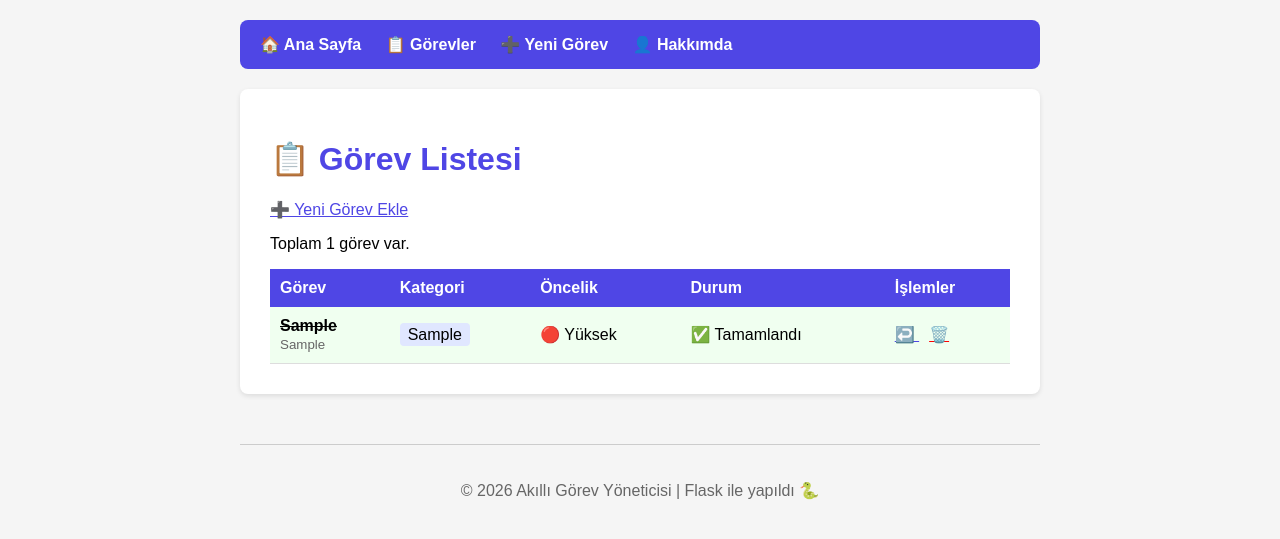
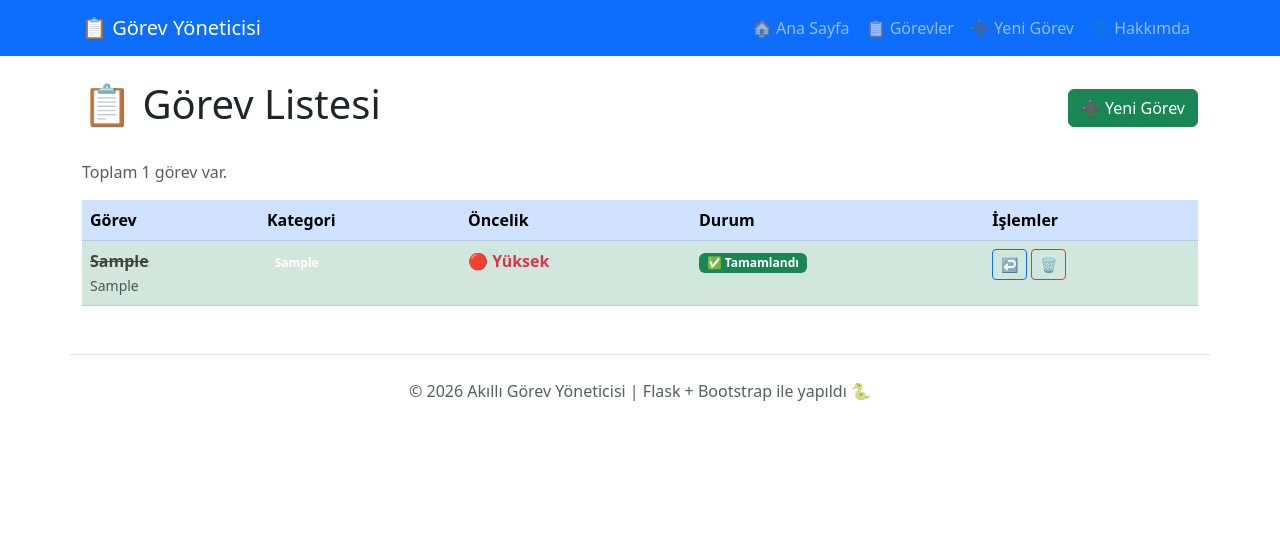
Before and after one commit to FatihErenCetin/taskify, a Flask app: page /tasks in a window 1280 px wide. Shown: the top 539 px of the page. Run offline with Flask 3, Linux system fonts and the light colour scheme; tables that the repository leaves empty hold one stand-in row (values such as "Sample post").

Commit message:
v0 basic Bootstrap 5 added

```diff
--- a/app.py
+++ b/app.py
@@ -133,15 +133,6 @@ def tasks():
 
 
 # ==========================================
-# SAYFA 4: İLETİŞİM
-# ==========================================
-# Adres: http://127.0.0.1:5000/iletisim
-@app.route('/iletisim')
-def iletisim():
-    pass
-
-
-# ==========================================
 # GÖREV EKLEME
 # ==========================================
 @app.route('/add', methods=['GET', 'POST'])
@@ -210,6 +201,15 @@ def complete_task(id):
 
 
 # ==========================================
+# SAYFA 4: İLETİŞİM
+# ==========================================
+# Adres: http://127.0.0.1:5000/iletisim
+@app.route('/iletisim')
+def iletisim():
+    pass
+
+
+# ==========================================
 # UYGULAMAYI BAŞLAT
 # ==========================================
 if __name__ == '__main__':
--- a/static/css/style.css
+++ b/static/css/style.css
@@ -1,62 +1,32 @@
 /* ==========================================
-   GÖREV YÖNETİCİSİ - ANA STİL DOSYASI
+   GÖREV YÖNETİCİSİ - ÖZEL STİLLER
+   Bootstrap'i tamamlayan ekstra stiller
    ========================================== */
 
-/* Genel Sayfa Ayarları */
-body {
-    font-family: Arial, sans-serif;
-    max-width: 800px;
-    margin: 0 auto;
-    padding: 20px;
-    background-color: #f5f5f5;
-}
-
-/* Navbar Stilleri */
-nav {
-    background-color: #4f46e5;
-    padding: 15px 20px;
-    border-radius: 8px;
-    margin-bottom: 20px;
-}
-
-nav a {
-    color: white;
-    text-decoration: none;
-    margin-right: 20px;
+/* Öncelik renkleri */
+.oncelik-yuksek {
+    color: #dc3545;
     font-weight: bold;
 }
 
-nav a:hover {
-    text-decoration: underline;
+.oncelik-normal {
+    color: #ffc107;
 }
 
-/* Ana İçerik */
-main {
-    background-color: white;
-    padding: 30px;
-    border-radius: 8px;
-    box-shadow: 0 2px 5px rgba(0,0,0,0.1);
+.oncelik-dusuk {
+    color: #28a745;
 }
 
-/* Başlıklar */
-h1 {
-    color: #4f46e5;
+/* Tamamlanmış görev */
+.tamamlandi {
+    text-decoration: line-through;
+    opacity: 0.7;
 }
 
-/* Linkler */
-a {
-    color: #4f46e5;
-}
-
-a:hover {
-    color: #3730a3;
-}
-
-/* Footer */
-footer {
-    margin-top: 50px;
-    padding-top: 20px;
-    border-top: 1px solid #ccc;
-    color: #666;
-    text-align: center;
-}
+/* Kategori badge özel renkleri */
+.kategori-is { background-color: #0d6efd; }
+.kategori-kisisel { background-color: #6f42c1; }
+.kategori-saglik { background-color: #d63384; }
+.kategori-egitim { background-color: #fd7e14; }
+.kategori-finans { background-color: #20c997; }
+.kategori-genel { background-color: #6c757d; }
--- a/templates/base.html
+++ b/templates/base.html
@@ -2,31 +2,56 @@
 <html lang="tr">
 <head>
     <meta charset="UTF-8">
+    <meta name="viewport" content="width=device-width, initial-scale=1.0">
     <title>{% block title %}Görev Yöneticisi{% endblock %}</title>
-    <!-- CSS Dosyasını Çağır -->
+
+    <!-- Bootstrap CSS -->
+    <link href="https://cdn.jsdelivr.net/npm/bootstrap@5.3.0/dist/css/bootstrap.min.css" rel="stylesheet">
+
+    <!-- Kendi CSS'imiz (Bootstrap'ten sonra - override için) -->
     <link rel="stylesheet" href="{{ url_for('static', filename='css/style.css') }}">
-
 </head>
-
-
 <body>
     <!-- NAVBAR -->
-    <nav>
-        <a href="/">🏠 Ana Sayfa</a>
-        <a href="/tasks">📋 Görevler</a>
-        <a href="/add">➕ Yeni Görev</a>
-        <a href="/aboutme">👤 Hakkımda</a>
+    <nav class="navbar navbar-expand-lg navbar-dark bg-primary mb-4">
+        <div class="container">
+            <a class="navbar-brand" href="/">📋 Görev Yöneticisi</a>
+
+            <button class="navbar-toggler" type="button" data-bs-toggle="collapse" data-bs-target="#navbarNav">
+                <span class="navbar-toggler-icon"></span>
+            </button>
+
+            <div class="collapse navbar-collapse" id="navbarNav">
+                <ul class="navbar-nav ms-auto">
+                    <li class="nav-item">
+                        <a class="nav-link" href="/">🏠 Ana Sayfa</a>
+                    </li>
+                    <li class="nav-item">
+                        <a class="nav-link" href="/tasks">📋 Görevler</a>
+                    </li>
+                    <li class="nav-item">
+                        <a class="nav-link" href="/add">➕ Yeni Görev</a>
+                    </li>
+                    <li class="nav-item">
+                        <a class="nav-link" href="/aboutme">👤 Hakkımda</a>
+                    </li>
+                </ul>
+            </div>
+        </div>
     </nav>
 
     <!-- İÇERİK -->
-    <main>
+    <main class="container">
         {% block content %}
         {% endblock %}
     </main>
 
     <!-- FOOTER -->
-    <footer>
-        <p>© 2026 Akıllı Görev Yöneticisi | Flask ile yapıldı 🐍</p>
+    <footer class="container mt-5 pt-4 border-top text-center text-muted">
+        <p>© 2026 Akıllı Görev Yöneticisi | Flask + Bootstrap ile yapıldı 🐍</p>
     </footer>
+
+    <!-- Bootstrap JavaScript -->
+    <script src="https://cdn.jsdelivr.net/npm/bootstrap@5.3.0/dist/js/bootstrap.bundle.min.js"></script>
 </body>
 </html>
--- a/templates/tasklist.html
+++ b/templates/tasklist.html
@@ -3,65 +3,72 @@
 {% block title %}Görev Listesi{% endblock %}
 
 {% block content %}
+<div class="d-flex justify-content-between align-items-center mb-4">
     <h1>📋 Görev Listesi</h1>
-
-<p><a href="/add">➕ Yeni Görev Ekle</a></p>
+    <a href="/add" class="btn btn-success">➕ Yeni Görev</a>
+</div>
 
 {% if tasks %}
-    <p>Toplam {{ tasks|length }} görev var.</p>
+    <p class="text-muted">Toplam {{ tasks|length }} görev var.</p>
 
-    <table style="width: 100%; border-collapse: collapse;">
-        <tr style="background-color: #4f46e5; color: white;">
-            <th style="padding: 10px; text-align: left;">Görev</th>
-            <th style="padding: 10px; text-align: left;">Kategori</th>
-            <th style="padding: 10px; text-align: left;">Öncelik</th>
-            <th style="padding: 10px; text-align: left;">Durum</th>
-            <th style="padding: 10px; text-align: left;">İşlemler</th>
+    <table class="table table-hover">
+        <thead class="table-primary">
+            <tr>
+                <th>Görev</th>
+                <th>Kategori</th>
+                <th>Öncelik</th>
+                <th>Durum</th>
+                <th>İşlemler</th>
             </tr>
+        </thead>
+        <tbody>
             {% for task in tasks %}
-        <tr style="border-bottom: 1px solid #ddd; {% if task.tamamlandi %}background-color: #f0fff0;{% endif %}">
-            <td style="padding: 10px;">
-                <strong {% if task.tamamlandi %}style="text-decoration: line-through;"{% endif %}>
+            <tr class="{% if task.tamamlandi %}table-success{% endif %}">
+                <td>
+                    <strong class="{% if task.tamamlandi %}tamamlandi{% endif %}">
                         {{ task.baslik }}
                     </strong>
                     {% if task.aciklama %}
-                    <br><small style="color: #666;">{{ task.aciklama }}</small>
+                        <br><small class="text-muted">{{ task.aciklama }}</small>
                     {% endif %}
                 </td>
-            <td style="padding: 10px;">
-                <span style="background-color: #e0e7ff; padding: 3px 8px; border-radius: 4px;">
+                <td>
+                    <span class="badge kategori-{{ task.kategori|lower|replace('ı', 'i')|replace('ş', 's')|replace('ğ', 'g')|replace('ü', 'u')|replace('ö', 'o')|replace('ç', 'c') }}">
                         {{ task.kategori }}
                     </span>
                 </td>
-            <td style="padding: 10px;">
+                <td>
                     {% if task.oncelik == 1 %}
-                    🔴 Yüksek
+                        <span class="oncelik-yuksek">🔴 Yüksek</span>
                     {% elif task.oncelik == 2 %}
-                    🟡 Normal
+                        <span class="oncelik-normal">🟡 Normal</span>
                     {% else %}
-                    🟢 Düşük
+                        <span class="oncelik-dusuk">🟢 Düşük</span>
                     {% endif %}
                 </td>
-            <td style="padding: 10px;">
+                <td>
                     {% if task.tamamlandi %}
-                    ✅ Tamamlandı
+                        <span class="badge bg-success">✅ Tamamlandı</span>
                     {% else %}
-                    ⏳ Bekliyor
+                        <span class="badge bg-warning text-dark">⏳ Bekliyor</span>
                     {% endif %}
                 </td>
-            <td style="padding: 10px;">
-                <a href="/complete/{{ task.id }}">
+                <td>
+                    <a href="/complete/{{ task.id }}" class="btn btn-sm btn-outline-primary">
                         {% if task.tamamlandi %}↩️{% else %}✅{% endif %}
                     </a>
-                <a href="/delete/{{ task.id }}" style="color: red; margin-left: 10px;" onclick="return confirm('Silmek istediğine emin misin?')">
+                    <a href="/delete/{{ task.id }}" class="btn btn-sm btn-outline-danger" onclick="return confirm('Silmek istediğine emin misin?')">
                         🗑️
                     </a>
                 </td>
             </tr>
             {% endfor %}
+        </tbody>
     </table>
 {% else %}
-    <p>Henüz görev yok. <a href="/add">İlk görevi ekle!</a></p>
+    <div class="alert alert-info">
+        <p class="mb-0">Henüz görev yok. <a href="/add" class="alert-link">İlk görevi ekle!</a></p>
+    </div>
 {% endif %}
 
 {% endblock %}
```
Also changed, not shown: templates/aboutme.html (+30 -7 lines), templates/add_task.html (+27 -19 lines), templates/mainpage.html (+38 -8 lines), README.md, 1 other file. Lines whose indentation alone changed are shown as unchanged.
